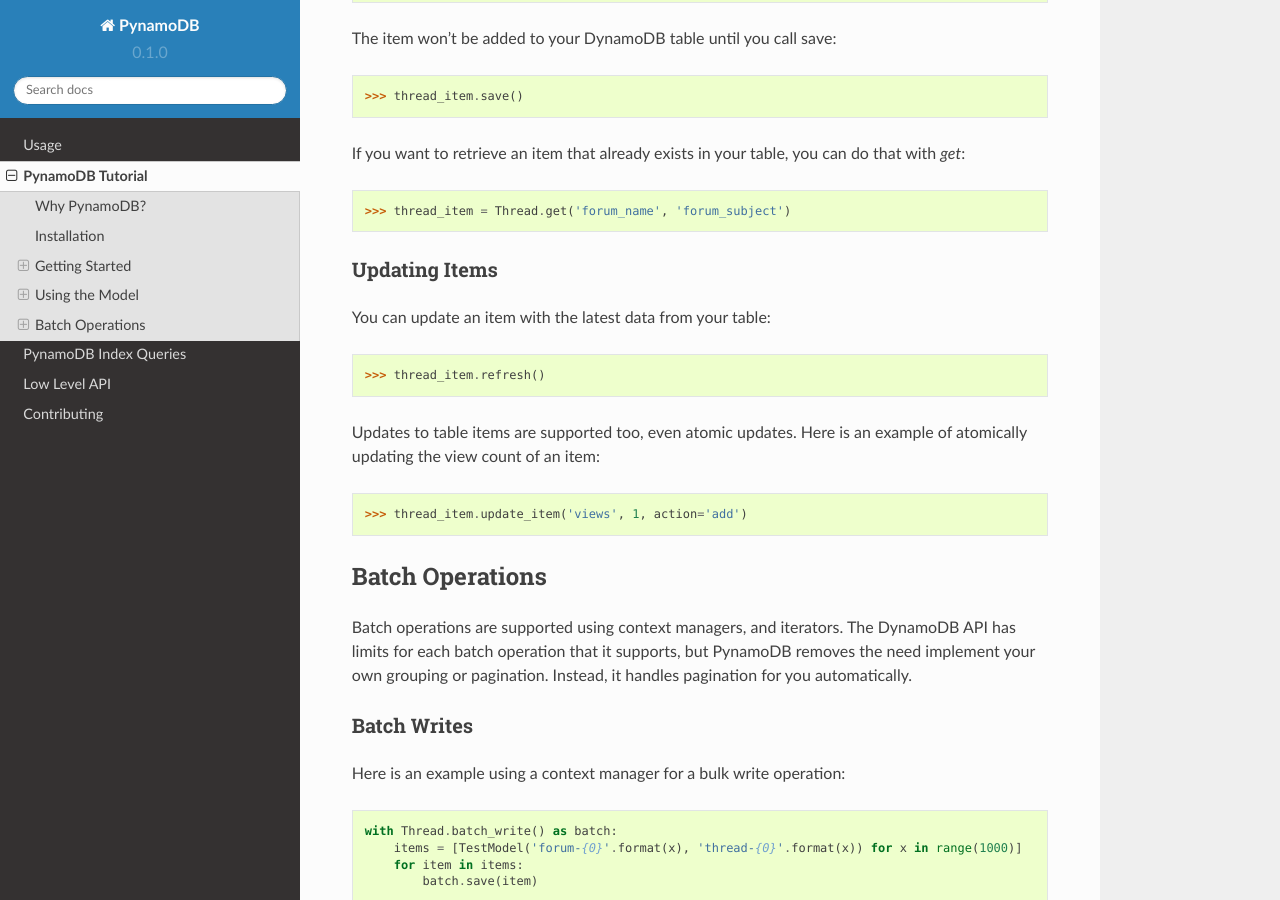
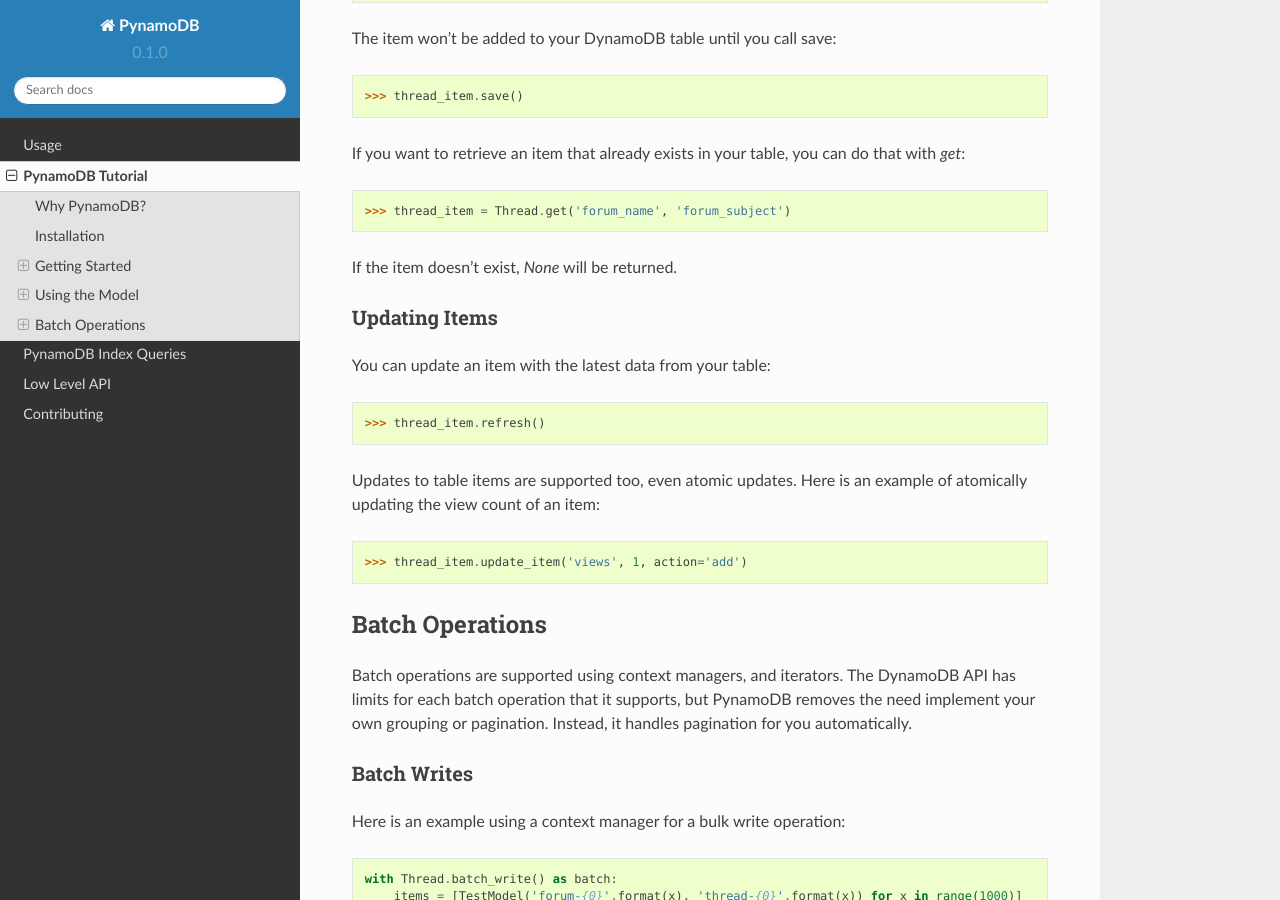
Before and after one commit to pynamodb/PynamoDB, a Sphinx documentation site: the page built from docs/api.rst, in a window 1280 px wide and 900 px high, scrolled down 2714 px. Built offline with Sphinx 7.4.7 and the Read the Docs theme 2.0.0, drawn with Linux system fonts in a browser that asks for light colours.

Commit message:
Document API behavior for objects that don't exist

```diff
--- a/docs/api.rst
+++ b/docs/api.rst
@@ -133,6 +133,7 @@
 
     >>> thread_item = Thread.get('forum_name', 'forum_subject')
 
+If the item doesn't exist, `None` will be returned.
 
 Updating Items
 --------------
```
